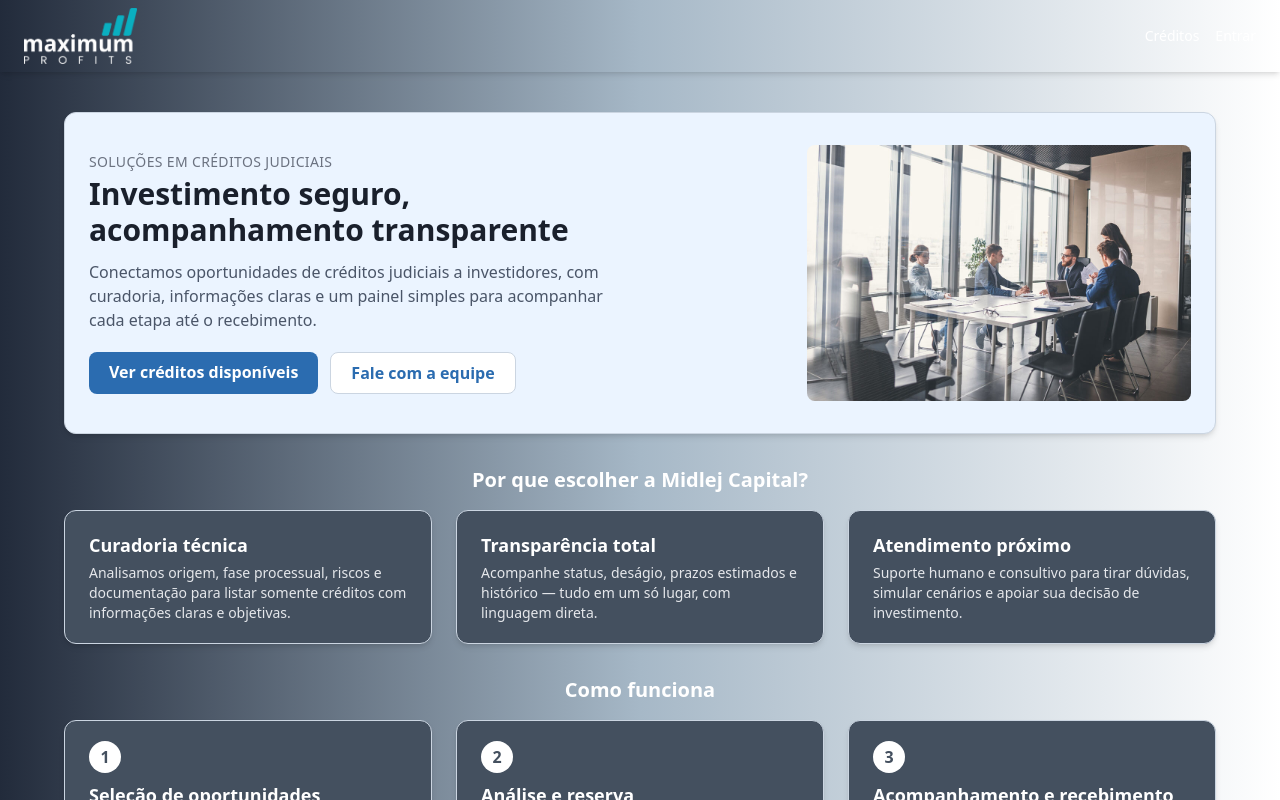
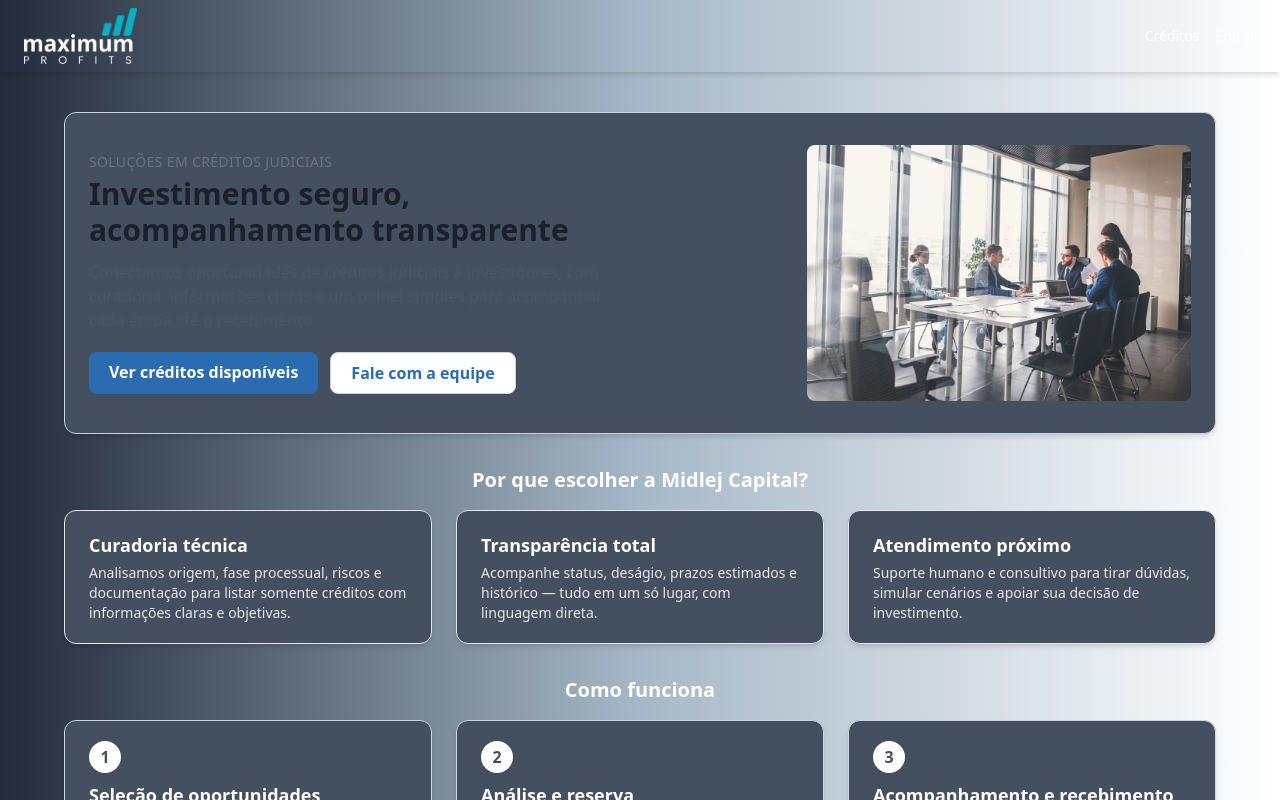
Before and after one commit to skcbroo/front_maximum, a React (Vite) app: page / in a window 1280 px wide. Shown: the top 800 px of the page. Built offline with nearby package versions, Linux system fonts and the light colour scheme.

Commit message:
Update Home.jsx

```diff
--- a/src/pages/Home.jsx
+++ b/src/pages/Home.jsx
@@ -58,7 +58,7 @@ export default function Home() {
 
       {/* HERO */}
       <section className="max-w-6xl mx-auto mb-8">
-        <div className="rounded-xl bg-[#EBF4FF] border border-[#CBD5E1] px-6 py-8 shadow-md">
+        <div className="rounded-xl bg-[#44505F] border border-[#CBD5E1] px-6 py-8 shadow-md">
           <div className="grid grid-cols-1 md:grid-cols-2 gap-6 items-center">
             <div>
               <p className="text-sm font-medium text-gray-500 uppercase tracking-wide select-none cursor-default">
@@ -257,7 +257,7 @@ export default function Home() {
 
 function CardHome({ titulo, texto }) {
   return (
-    <div className="bg-[#44505F] border border-[#CBD5E1] rounded-xl px-6 py-5 shadow-md text-white">
+    <div className="bg-[#44505F] border rounded-xl px-6 py-5 shadow-md text-white">
       <h4 className="text-lg font-bold text-white mb-1">{titulo}</h4>
       <p className="text-sm text-gray-200">{texto}</p>
     </div>
```
